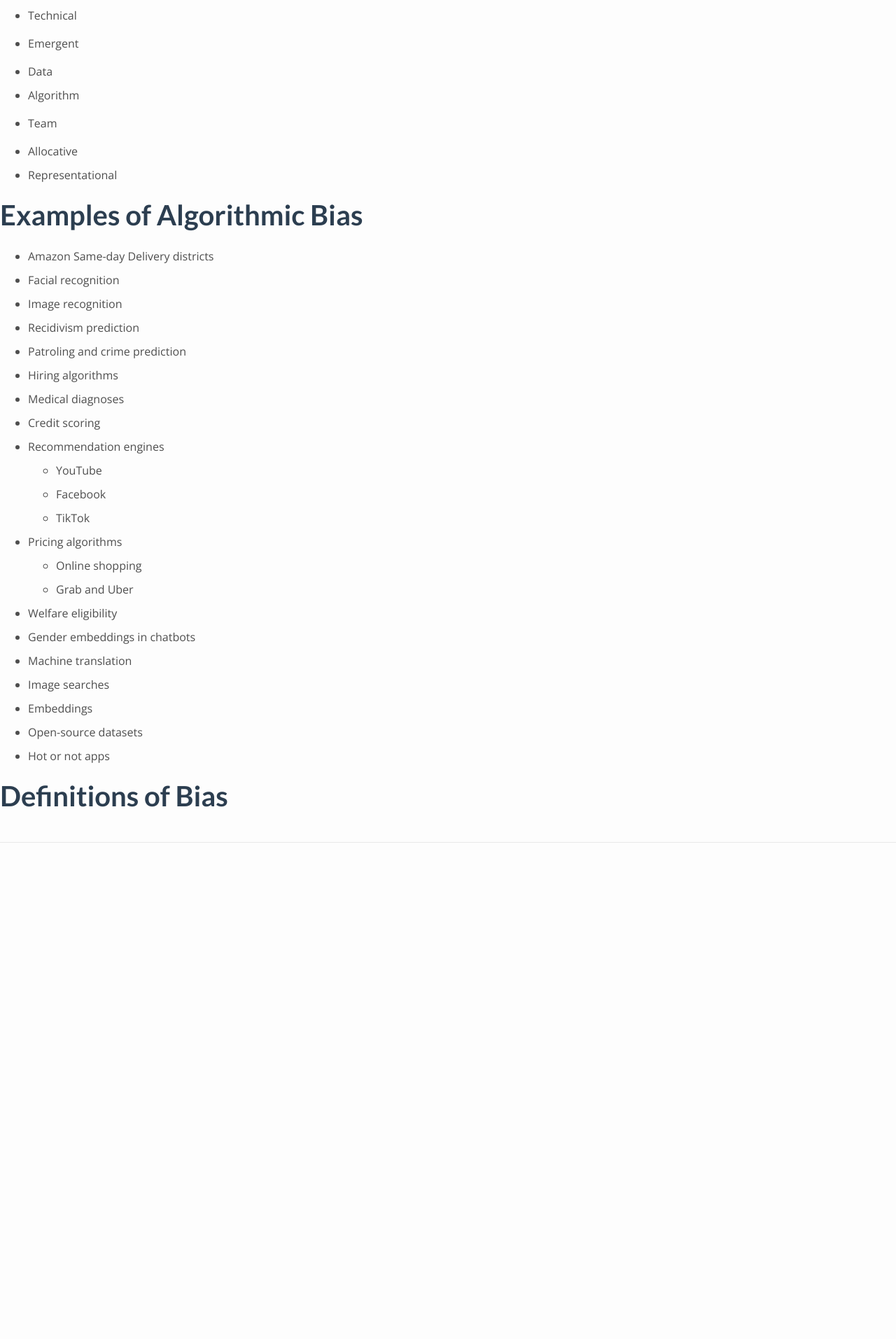
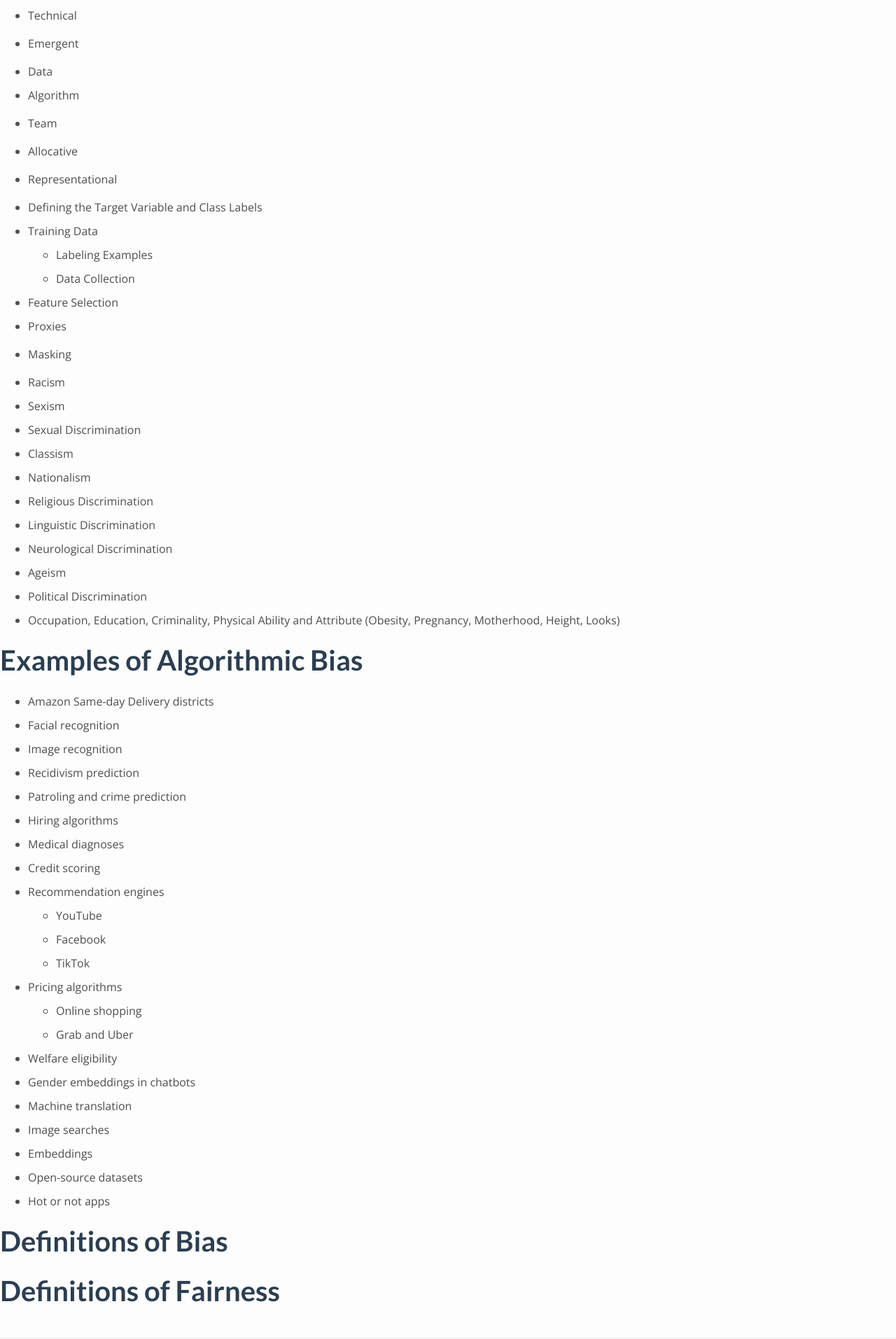
Before and after one commit to greentfrapp/project-asimov, a Jekyll site: the page built from lenses.md, in a window 1280 px wide. Shown: the part 848-2761 px from the top of the page at 70% size. Built offline with Jekyll 4.4.1, drawn with Linux system fonts in a browser that asks for light colours; some web fonts are replaced; our own code applies the rules of GitHub Pages for plain Markdown files; a style sheet for code colours, icons or effects is not loaded; before the commit the page ends 2112 px from its top, so only the background shows below that.

Commit message:
started work on guide

```diff
--- /dev/null
+++ b/_sass/guide.scss
@@ -0,0 +1,29 @@
+@import url('https://fonts.googleapis.com/css?family=Cutive+Mono&display=swap');
+
+div#guide {
+	background-color: #0A0A0A;
+	background-image: url("../assets/temp-bg.jpg");
+	height: 100%;
+	width: 100%;
+
+	h1 {
+		font-family: 'Cutive Mono', monospace;
+		color: #FE1B6D;
+		font-size: 80px;
+	}
+
+	p {
+		color: #F1F0DB;
+	}
+
+	hr {
+		margin-bottom: 25px;
+	}
+
+	div {
+		background-color: #0A0A0A;
+		padding: 100px;
+		height: 100%;
+		width: 60%;
+	}
+}
--- a/assets/main.scss
+++ b/assets/main.scss
@@ -4,3 +4,4 @@
 
 @import "minima";
 @import "custom";
+@import "guide";
--- a/lenses.md
+++ b/lenses.md
@@ -25,6 +25,26 @@ Propp, in his treatment of the tale "Morphology of the Folktale", also suggests
 - Allocative
 - Representational
 
+- Defining the Target Variable and Class Labels
+- Training Data
+	- Labeling Examples
+	- Data Collection
+- Feature Selection
+- Proxies
+- Masking
+
+- Racism
+- Sexism
+- Sexual Discrimination
+- Classism
+- Nationalism
+- Religious Discrimination
+- Linguistic Discrimination
+- Neurological Discrimination
+- Ageism
+- Political Discrimination
+- Occupation, Education, Criminality, Physical Ability and Attribute (Obesity, Pregnancy, Motherhood, Height, Looks)
+
 ## Examples of Algorithmic Bias
 
 - Amazon Same-day Delivery districts
@@ -51,3 +71,5 @@ Propp, in his treatment of the tale "Morphology of the Folktale", also suggests
 - Hot or not apps
 
 ## Definitions of Bias
+
+## Definitions of Fairness
```
Also changed, not shown: _layouts/guide.html (added, +54 -0 lines), guide.md (added, +5 -0 lines), outline_2.md (added, +26 -0 lines), 1 other file.
